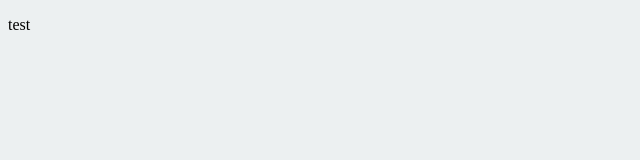
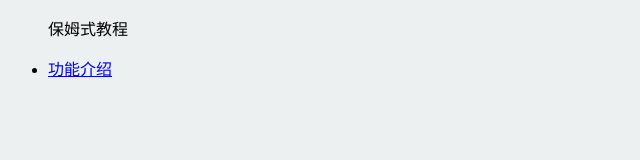
Before and after one commit to zzyh1145/CDS-DOC, a plain HTML site: page index.html in a window 1280 px wide. Shown: the whole page, without its empty margins (0-640 px from the left). Drawn offline with Linux system fonts and the light colour scheme.

Commit message:
添加超鏈接

```diff
--- a/index.html
+++ b/index.html
@@ -7,4 +7,7 @@
 
     <title>CDS-DOC</title>
 </head>
-<p>test</p>
+<ul>
+    <p>保姆式教程</p>
+    <li><a href = 1.1.html>功能介绍</a></li>
+</ul>
```
